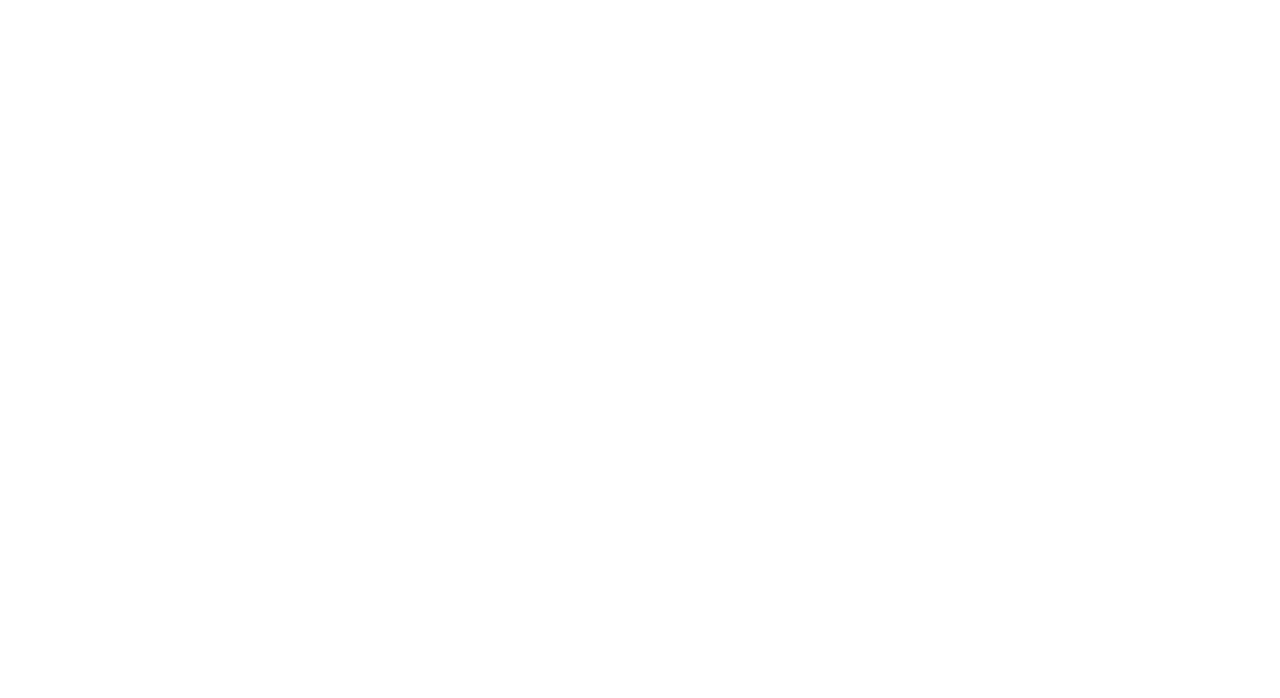
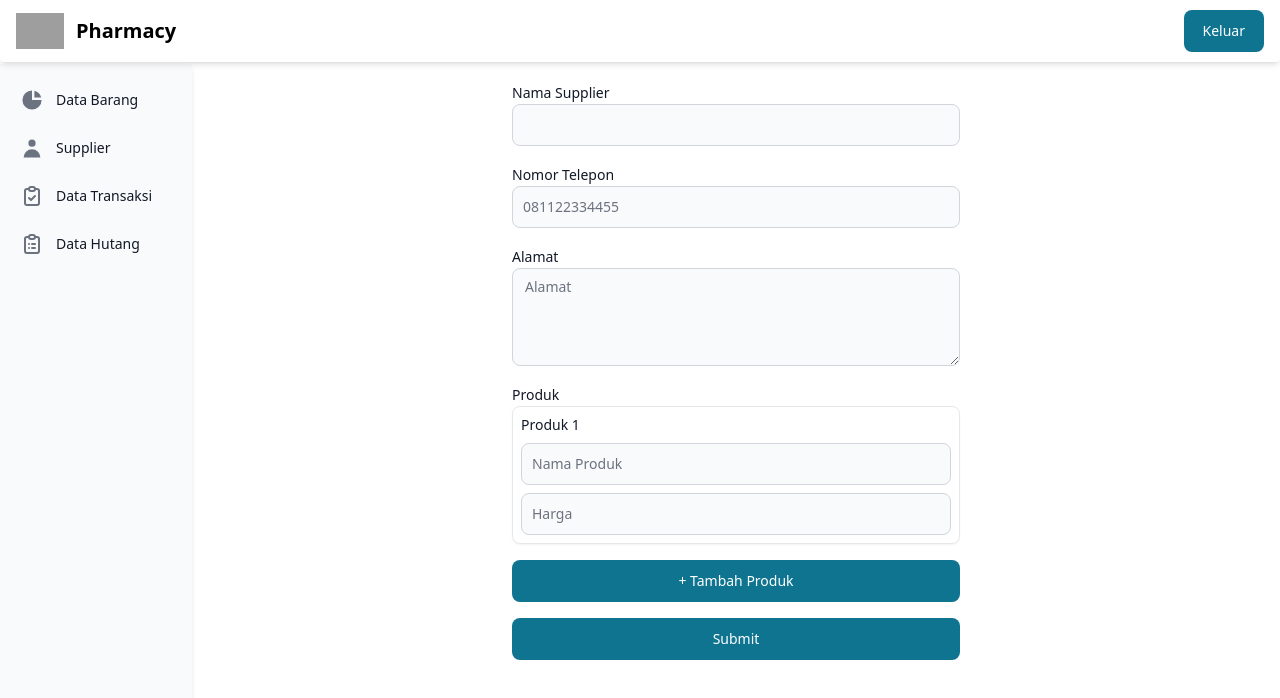
Before and after one commit to JosephVetry/frontend, a React (Vite) app: page /editsupplier/1 in a window 1280 px wide. Before the commit this address had no page. Shown: the top 698 px of the page. Built offline with nearby package versions, Linux system fonts and the light colour scheme; sample sign-in values are in the browser's storage; grey boxes are pictures that could not be loaded.

Commit message:
buat form untuk edit dan button delete

```diff
--- a/src/App.tsx
+++ b/src/App.tsx
@@ -8,6 +8,7 @@
 import ItemDetail from "./pages/itemDetail"
 import HistoryDetail from "./pages/DetailHistory"
 import Repayment from './pages/Repayment'
+import EditSupplier from './pages/EditSupplier'
 
 export default function App() {
   return (
@@ -21,6 +22,7 @@
         <Route path="/repayment" element={<Repayment />} />
         <Route path="/history" element={<History />} />
         <Route path="/itemdetail" element={<ItemDetail />} />
+        <Route path="/editsupplier/:supplierId" element={<EditSupplier />} />
         <Route path="/detailtransaksi/:supplierId" element={<DetailTransaksi />} />
         <Route path="/historydetail/:transactionId" element={<HistoryDetail />} />
       </Routes>
--- a/src/components/TableSupplier.tsx
+++ b/src/components/TableSupplier.tsx
@@ -1,3 +1,115 @@
+// "use client";
+
+// import { useEffect, useState } from "react";
+// import axios from "axios";
+// import { Table, Button } from "flowbite-react";
+// import { Link } from "react-router-dom";
+// import AddButton from "./Button";
+
+
+// interface Supplier {
+//   _id: string;
+//   supplier_name: string;
+//   address: string;
+//   phone_number: string;
+// }
+
+// export default function Component() {
+//   const [suppliers, setSuppliers] = useState<Supplier[]>([]);
+//   const [currentPage, setCurrentPage] = useState(1);
+//   const itemsPerPage = 5;
+
+//   useEffect(() => {
+//     axios.get("https://pharmacy-api-roan.vercel.app/api/supplier")
+//       .then((response) => {
+//         setSuppliers(response.data);
+//       })
+//       .catch((error) => {
+//         console.error("Error fetching suppliers:", error);
+//       });
+//   }, []);
+
+//   // Pagination logic
+//   const totalPages = Math.ceil(suppliers.length / itemsPerPage);
+//   const startIndex = (currentPage - 1) * itemsPerPage;
+//   const paginatedSuppliers = suppliers.slice(startIndex, startIndex + itemsPerPage);
+
+//   return (
+//     <div className="flex">
+//       <main className="flex-1 ml-48 mt-16 p-4">
+//         <h2 className="text-2xl font-semibold mb-4">Supplier</h2>
+//         <div className="overflow-x-auto">
+//           <div className="flex mb-2">
+//             <AddButton />
+//           </div>
+//           <Table hoverable>
+//             <Table.Head>
+//               <Table.HeadCell>Nama Supplier</Table.HeadCell>
+//               <Table.HeadCell>Alamat</Table.HeadCell>
+//               <Table.HeadCell>Nomor Telepon</Table.HeadCell>
+//               <Table.HeadCell >Lain-lain</Table.HeadCell>
+
+//             </Table.Head>
+//             <Table.Body className="divide-y">
+//               {paginatedSuppliers.map((supplier) => (
+//                 <Table.Row key={supplier._id} className="bg-white dark:border-gray-700 dark:bg-gray-800">
+//                   <Table.Cell className="text-gray-900">{supplier.supplier_name}</Table.Cell>
+//                   <Table.Cell className="text-gray-900">{supplier.address}</Table.Cell>
+//                   <Table.Cell className="text-gray-900">{supplier.phone_number}</Table.Cell>
+//                   <Table.Cell className="text-gray-900">
+//                 <Link className="flex items-center" to={`/detailtransaksi/${supplier._id}`}>
+//                 <Button>
+//                   <div className="flex items-center gap-2">
+//                   <svg
+//                       xmlns="http://www.w3.org/2000/svg"
+//                       width="18"
+//                       height="18"
+//                       viewBox="0 0 24 24"
+//                       fill="none"
+//                       stroke="currentColor"
+//                       strokeWidth="2"
+//                       strokeLinecap="round"
+//                       strokeLinejoin="round"
+//                     >
+//                       <circle cx="8" cy="21" r="1"/>
+//                       <circle cx="19" cy="21" r="1"/>
+//                       <path d="M2.05 2.05h2l2.66 12.42a2 2 0 0 0 2 1.58h9.78a2 2 0 0 0 1.95-1.57l1.65-7.43H5.12"/>
+//                     </svg>
+//                     <span>Beli</span>
+
+//                   </div>
+//                   </Button>
+//                 </Link>
+//               </Table.Cell>
+//                 </Table.Row>
+//               ))}
+//             </Table.Body>
+//           </Table>
+
+//           {/* Pagination Controls */}
+//           <div className="flex justify-between items-center mt-4">
+//             <Button
+//               onClick={() => setCurrentPage((prev) => Math.max(prev - 1, 1))}
+//               disabled={currentPage === 1}
+//             >
+//               Sebelumnya
+//             </Button>
+//             <span className="text-gray-900 dark:text-white">
+//              Halaman {currentPage} dari {totalPages}
+//             </span>
+//             <Button
+//               onClick={() => setCurrentPage((prev) => Math.min(prev + 1, totalPages))}
+//               disabled={currentPage === totalPages}
+//             >
+//               Selanjutnya
+//             </Button>
+//           </div>
+//         </div>
+//       </main>
+//     </div>
+//   );
+// }
+
 "use client";
 
 import { useEffect, useState } from "react";
@@ -19,7 +131,8 @@
   const itemsPerPage = 5;
 
   useEffect(() => {
-    axios.get("https://pharmacy-api-roan.vercel.app/api/supplier")
+    axios
+      .get("https://pharmacy-api-roan.vercel.app/api/supplier")
       .then((response) => {
         setSuppliers(response.data);
       })
@@ -43,22 +156,25 @@
           </div>
           <Table hoverable>
             <Table.Head>
-              <Table.HeadCell>Nama Supplier</Table.HeadCell>
-              <Table.HeadCell>Alamat</Table.HeadCell>
-              <Table.HeadCell>Nomor Telepon</Table.HeadCell>
-              <Table.HeadCell >Lain-lain</Table.HeadCell>
-
+              <Table.HeadCell className="text-center">Nama Supplier</Table.HeadCell>
+              <Table.HeadCell className="text-center">Alamat</Table.HeadCell>
+              <Table.HeadCell className="text-center">Nomor Telepon</Table.HeadCell>
+              <Table.HeadCell className="text-center">Lain-lain</Table.HeadCell>
             </Table.Head>
             <Table.Body className="divide-y">
               {paginatedSuppliers.map((supplier) => (
-                <Table.Row key={supplier._id} className="bg-white dark:border-gray-700 dark:bg-gray-800">
-                  <Table.Cell className="text-gray-900">{supplier.supplier_name}</Table.Cell>
-                  <Table.Cell className="text-gray-900">{supplier.address}</Table.Cell>
-                  <Table.Cell className="text-gray-900">{supplier.phone_number}</Table.Cell>
+                <Table.Row
+                  key={supplier._id}
+                  className="bg-white dark:border-gray-700 dark:bg-gray-800"
+                >
+                  <Table.Cell className="text-center text-gray-900">{supplier.supplier_name}</Table.Cell>
+                  <Table.Cell className="text-center text-gray-900">{supplier.address}</Table.Cell>
+                  <Table.Cell className="text-center text-gray-900">{supplier.phone_number}</Table.Cell>
                   <Table.Cell className="text-gray-900">
-  <Link className="flex items-center" to={`/detailtransaksi/${supplier._id}`}>
-  <Button>
-     <div className="flex items-center gap-2">
+                    <div className="flex justify-center items-center gap-2">
+                      {/* Tombol Beli */}
+                      <Link to={`/detailtransaksi/${supplier._id}`}>
+                        <Button className="flex items-center gap-2 bg-blue-500 text-white px-4 py-2 rounded-lg hover:bg-blue-600 transition">
                           <svg
                             xmlns="http://www.w3.org/2000/svg"
                             width="18"
@@ -70,17 +186,36 @@
                             strokeLinecap="round"
                             strokeLinejoin="round"
                           >
-        <circle cx="8" cy="21" r="1"/>
-        <circle cx="19" cy="21" r="1"/>
-        <path d="M2.05 2.05h2l2.66 12.42a2 2 0 0 0 2 1.58h9.78a2 2 0 0 0 1.95-1.57l1.65-7.43H5.12"/>
+                            <circle cx="8" cy="21" r="1" />
+                            <circle cx="19" cy="21" r="1" />
+                            <path d="M2.05 2.05h2l2.66 12.42a2 2 0 0 0 2 1.58h9.78a2 2 0 0 0 1.95-1.57l1.65-7.43H5.12" />
                           </svg>
                           <span>Beli</span>
-     </div>
                         </Button>
                       </Link>
+
+                      {/* Tombol Edit Supplier */}
+                      <Link to={`/editsupplier/${supplier._id}`}>
+                        <Button className="flex items-center gap-2 bg-green-500 text-white px-4 py-2 rounded-lg hover:bg-green-600 transition">
+                          <svg
+                            xmlns="http://www.w3.org/2000/svg"
+                            width="18"
+                            height="18"
+                            viewBox="0 0 24 24"
+                            fill="none"
+                            stroke="currentColor"
+                            strokeWidth="2"
+                            strokeLinecap="round"
+                            strokeLinejoin="round"
+                          >
+                            <path d="M12 20h9" />
+                            <path d="M16.5 3.5a2.121 2.121 0 1 1 3 3L7 19l-4 1 1-4 12.5-12.5z" />
+                          </svg>
+                          <span>Edit</span>
+                        </Button>
+                      </Link>
+                    </div>
                   </Table.Cell>
-
-
                 </Table.Row>
               ))}
             </Table.Body>
--- /dev/null
+++ b/src/pages/EditSupplier.tsx
@@ -0,0 +1,31 @@
+import { useEffect } from "react";
+import { useNavigate } from "react-router-dom";
+import Sidebar from "../components/Sidebar";
+import Navbar from "../components/Navbar";
+import Form from "../components/TambahSupplier";
+
+export default function EditSupplier() {
+  const navigate = useNavigate();
+
+  useEffect(() => {
+    const isLoggedIn = localStorage.getItem("isLoggedIn");
+
+    if (!isLoggedIn) {
+      // Redirect ke halaman login dan hapus riwayat navigasi
+      navigate("/", { replace: true });
+      window.history.replaceState(null, "", "/");
+    }
+  }, [navigate]);
+
+  return (
+    <div>
+      <Navbar />
+      <Sidebar />
+      <div className="flex">
+        <main className="flex-1 ml-48 mt-16 p-4">
+          <Form />
+        </main>
+      </div>
+    </div>
+  );
+}
```
Also changed, not shown: src/components/TambahSupplier.tsx (+29 -0 lines). Lines whose indentation alone changed are shown as unchanged.
